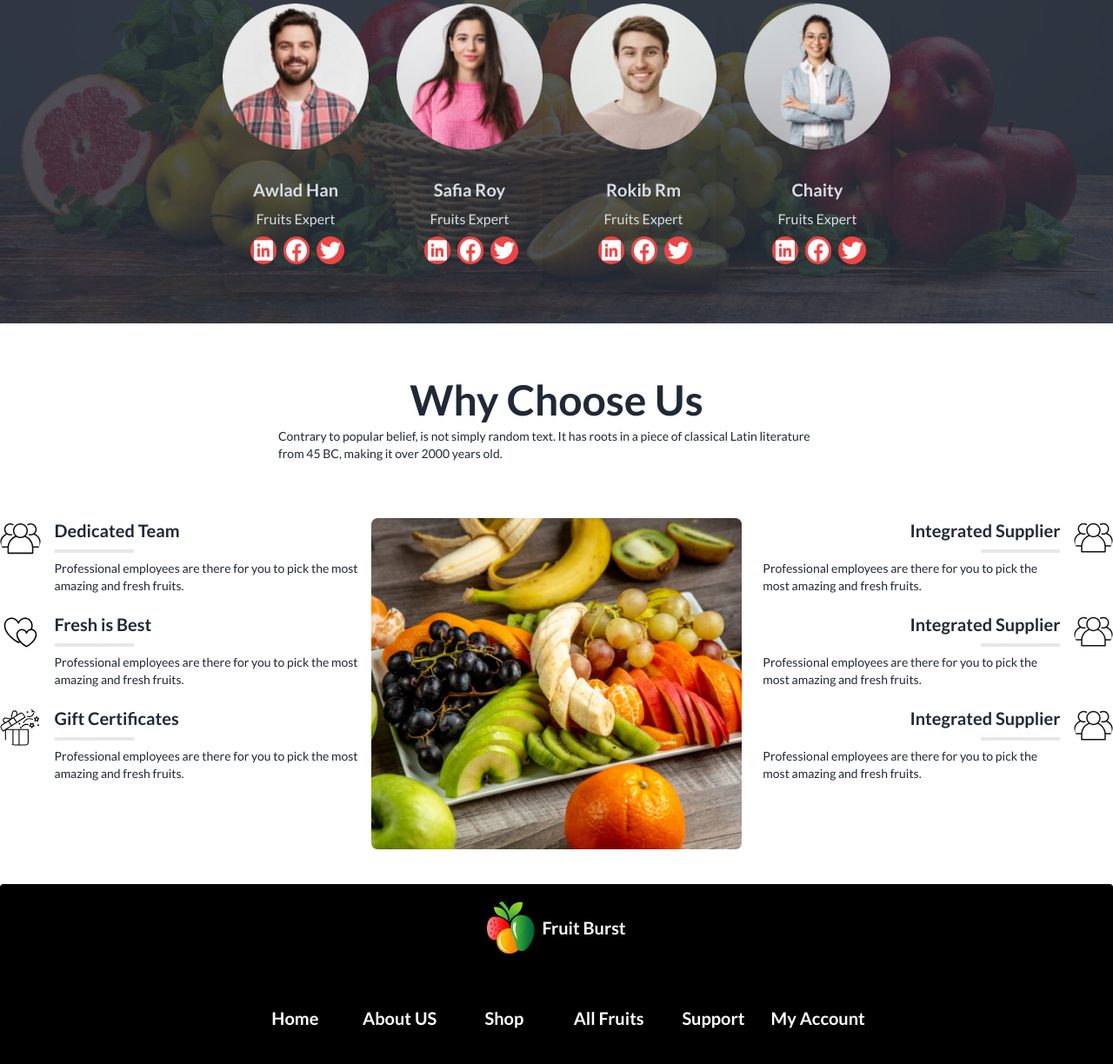
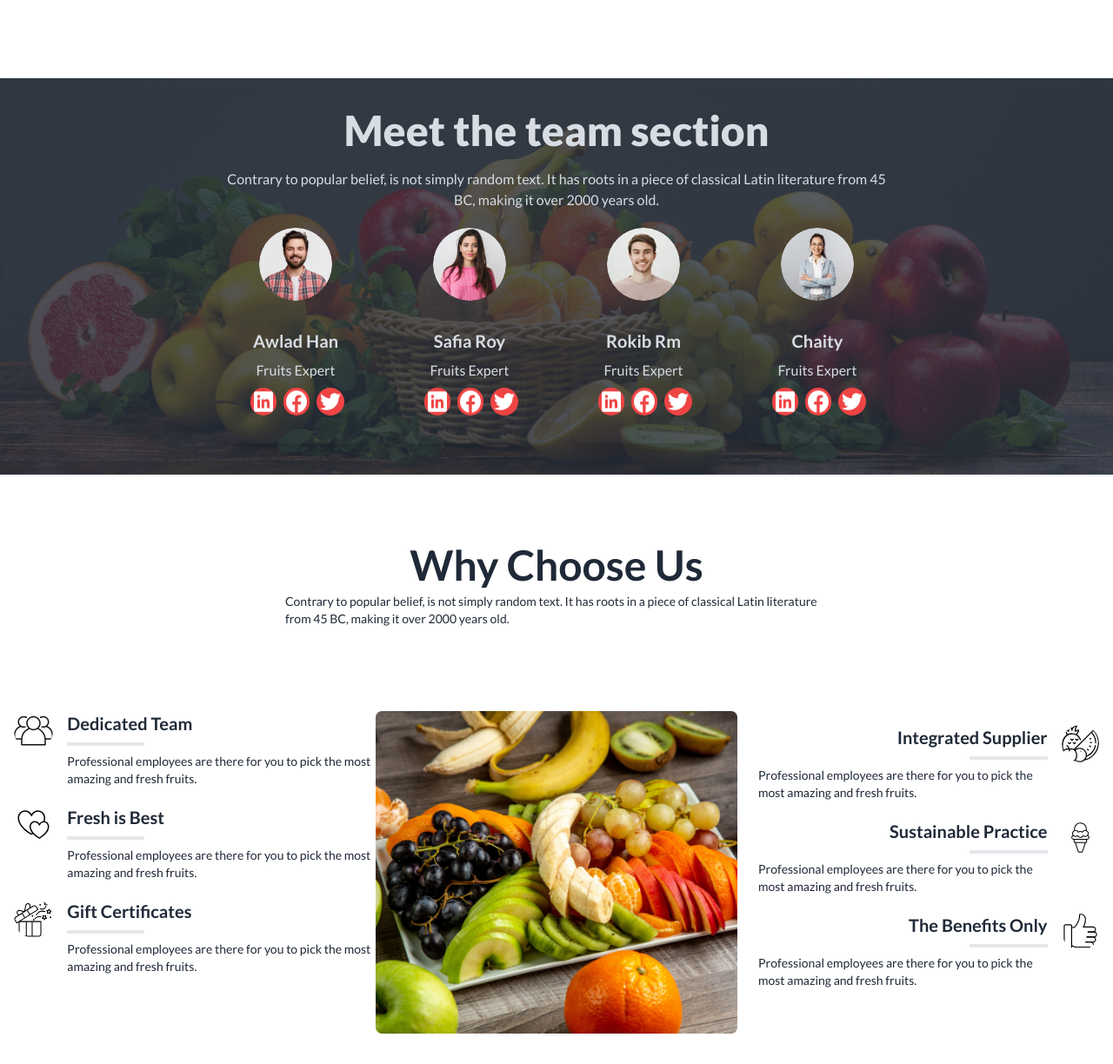
Before and after one commit to anupamahalder/fruit-burst, a plain HTML site: page index.html in a window 1280 px wide. Shown: the part 1576-2800 px from the top of the page at 87% size. Drawn offline with nearby package versions, Linux system fonts and the light colour scheme.

Commit message:
Added responsive for small screen

```diff
--- a/index.html
+++ b/index.html
@@ -44,7 +44,18 @@
       <nav class="bg-red-500 rounded-full">
         <div class="navbar">
           <div class="flex-1">
-            <a class="btn btn-ghost normal-case text-xl"></a>
+            <div class="flex flex-row gap-4 pl-4 text-white font-bold">
+              <h1>Home</h1>
+              <h1>About US</h1>
+              <h1>Shop</h1>
+              <h1>All Fruits</h1>
+            </div>
+          </div>
+          <div class="flex-1">
+            <div class="flex justify-center items-center flex-row gap-2 py-5">
+              <div><img src="./images/logo.png" alt=""></div>
+              <h1 class="text-2xl text-white font-bold">Fruit Burst</h1>
+            </div>
           </div>
           <div class="flex-none gap-2">
             <div class="form-control">
@@ -148,7 +159,7 @@
         </div>
       </section>
       <!-- Fruit div  -->
-      <div class="bg-white relative w-3/4 mx-auto -top-28 shadow-xl rounded-lg hidden md:visible">
+      <div class="bg-white w-3/4 mx-auto -top-28 shadow-xl rounded-lg invisible absolute md:visible md:relative">
         <div class="grid sm:grid-cols-3 gap-4 items-center md:grid-cols-5">
             <!-- Fruit 1  -->
           <div class="p-3 pl-4">
@@ -183,7 +194,7 @@
     <!-- The main section  -->
     <main class="container mx-auto">
       <!-- Deal of the day  -->
-      <section class="flex flex-col md:flex-row gap-12 justify-center items-center mb-16">
+      <section class="flex flex-col md:flex-row gap-12 p-4 mx-auto justify-center items-center mb-16">
         <!-- This is deal content div  -->
         <div class="flex-1">
           <h1 class="text-5xl font-bold pb-5">Deal of the day</h1>
@@ -307,7 +318,7 @@
         <button class="btn mt-5 mb-10 bg-red-500 border-0 text-white">Shop All</button>
       </div>
       <!-- Team section  -->
-      <section class="w-full my-10">
+      <section class="w-full my-10 ml-5 md:ml-0">
         <div class="hero" style="background-image: url(./images/banner1.png);">
           <div class="hero-overlay bg-opacity-80"></div>
           <div class="hero-content text-center text-neutral-content">
@@ -318,7 +329,7 @@
               <div class="grid grid-col gap-8 md:grid-cols-2 lg:grid-cols-4">
                 <!-- card 1  -->
                 <div class="card shadow-xl">
-                  <img src="./images/member1.png" alt="" class="rounded-full" />
+                  <img src="./images/member1.png" alt="" class="w-1/2 mx-auto rounded-full" />
                   <div class="card-body items-center text-center">
                     <h2 class="card-title">Awlad Han</h2>
                     <p>Fruits Expert</p>
@@ -332,7 +343,7 @@
                 </div>
                 <!-- card 2  -->
                 <div class="card shadow-xl">
-                  <img src="./images/member2.png" alt="" class="rounded-full" />
+                  <img src="./images/member2.png" alt="" class="w-1/2 mx-auto rounded-full" />
                   <div class="card-body items-center text-center">
                     <h2 class="card-title">Safia Roy</h2>
                     <p>Fruits Expert</p>
@@ -346,7 +357,7 @@
                 </div>
                 <!-- card 3  -->
                 <div class="card shadow-xl">
-                  <img src="./images/member3.png" alt="" class="rounded-full" />
+                  <img src="./images/member3.png" alt="" class="w-1/2 mx-auto rounded-full" />
                   <div class="card-body items-center text-center">
                     <h2 class="card-title">Rokib Rm</h2>
                     <p>Fruits Expert</p>
@@ -360,7 +371,7 @@
                 </div>
                 <!-- card 4  -->
                 <div class="card shadow-xl">
-                  <img src="./images/member4.png" alt="" class="rounded-full" />
+                  <img src="./images/member4.png" alt="" class="w-1/2 mx-auto rounded-full" />
                   <div class="card-body items-center text-center">
                     <h2 class="card-title">Chaity</h2>
                     <p>Fruits Expert</p>
@@ -378,14 +389,14 @@
         </div>
       </section>
       <!-- Why Choose Us section  -->
-      <section class="my-16">
+      <section class="my-16 p-4">
         <div class="grid justify-items-center">
           <h1 class="text-5xl font-bold pb-2">Why Choose Us</h1>
-          <p class="w-1/2 text-sm">Contrary to popular belief, is not simply random text. It has roots in a piece of classical Latin literature from 45 BC, making it over 2000 years old.</p>
+          <p class="w-full md:w-1/2 text-sm">Contrary to popular belief, is not simply random text. It has roots in a piece of classical Latin literature from 45 BC, making it over 2000 years old.</p>
         </div>
       </section>
       <!-- Choose us column  -->
-      <section class="grid mb-10 grid-col lg:grid-cols-3">
+      <section class="grid mb-10 grid-col p-4 lg:grid-cols-3">
         <div>
           <div class="flex flex-row gap-4">
             <div>
@@ -421,11 +432,11 @@
         <div>
           <img src="./images/whychoose1.png" alt="">
         </div>
-        <div class="">
+        <div class="py-4">
           <!-- row 1  -->
           <div class="flex flex-row-reverse gap-4">
             <div>
-              <img src="./images/group 1.svg" class="bg-slate-500 w-16 rounded-full" alt="">
+              <img src="./images/fruit 1.svg" class="bg-slate-500 w-16 rounded-full" alt="">
             </div>
             <div>
               <div>
@@ -442,12 +453,12 @@
           <!-- row 1  -->
           <div class="flex flex-row-reverse gap-4">
             <div>
-              <img src="./images/group 1.svg" class="bg-slate-500 w-16 rounded-full" alt="">
+              <img src="./images/ice-cream 1.svg" class="bg-slate-500 w-16 rounded-full" alt="">
             </div>
             <div>
               <div>
                 <div class="flex justify-end">
-                  <h1 class="text-xl font-bold">Integrated Supplier</h1>
+                  <h1 class="text-xl font-bold">Sustainable Practice</h1>
                 </div>
                 <div class="flex justify-end">
                   <div class="border-2 my-2 bg-slate-400 w-1/4"></div>
@@ -459,12 +470,12 @@
           <!-- row 1  -->
           <div class="flex flex-row-reverse gap-4">
             <div>
-              <img src="./images/group 1.svg" class="bg-slate-500 w-16 rounded-full" alt="">
+              <img src="./images/like 1.svg" class="bg-slate-500 w-16 rounded-full" alt="">
             </div>
             <div>
               <div>
                 <div class="flex justify-end">
-                  <h1 class="text-xl font-bold">Integrated Supplier</h1>
+                  <h1 class="text-xl font-bold">The Benefits Only</h1>
                 </div>
                 <div class="flex justify-end">
                   <div class="border-2 my-2 bg-slate-400 w-1/4"></div>
@@ -478,12 +489,12 @@
       </section>
     </main>
     <!-- The footer section  -->
-    <footer class="footer footer-center bg-black text-base-content rounded">
+    <footer class="footer footer-center p-4 mx-auto bg-black text-base-content rounded">
       <div class="flex flex-row gap-2 py-5">
         <div><img src="./images/logo.png" alt=""></div>
         <h1 class="text-xl text-white font-bold">Fruit Burst</h1>
       </div>
-      <div class="grid grid-cols-4 lg:grid-cols-6 gap-3 text-white font-bold text-xl pb-10">
+      <div class="grid grid-cols-4 lg:grid-cols-6 gap-3 text-white font-bold md:text-xl pb-8">
         <div>Home</div>
         <div>About US</div>
         <div>Shop</div>
@@ -491,7 +502,7 @@
         <div>Support</div>
         <div>My Account</div>
       </div>
-      <div class="grid grid-cols-3 lg:grid-cols-5 gap-3 pb-10">
+      <div class="flex">
         <img src="./images/facebook-icon.png" alt="">
         <img src="./images/youtube-icon.png" alt="">
         <img src="./images/twitter-icon (1).png" alt="">
```
Also changed, not shown: images/serach.png (added).
